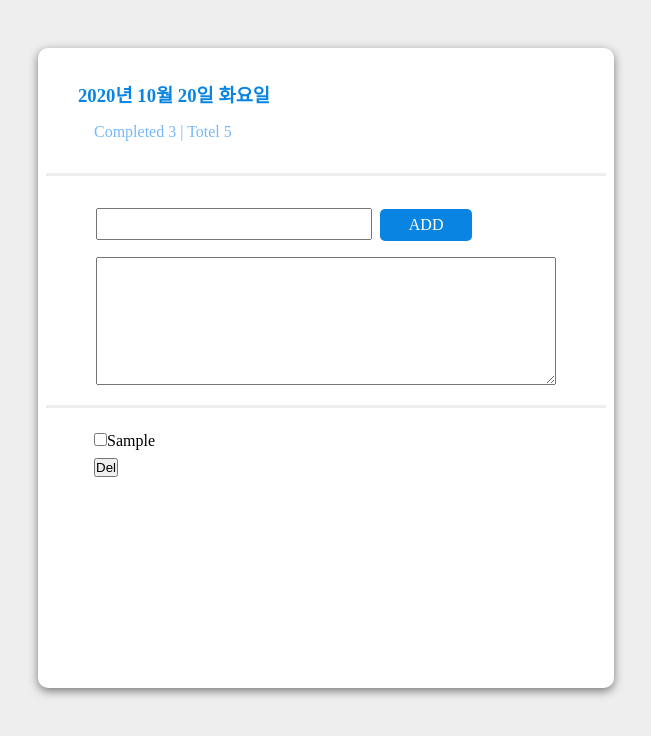
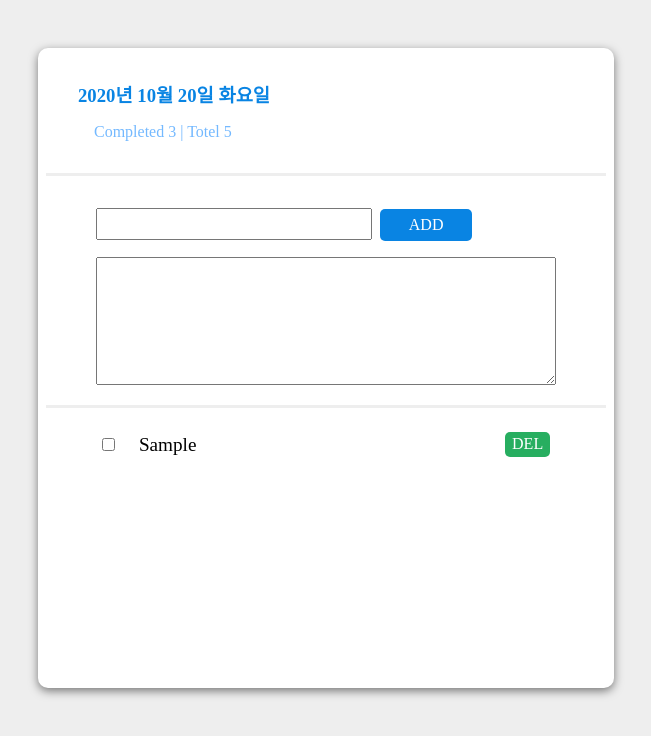
Before and after one commit to jjanmo/redux101, a React (Create React App) app: page /#/ in a window 1280 px wide. Both pictures are taken after typing "Sample", "Sample" into the empty fields and a click on the button "ADD". Shown: the top 736 px of the page, without its empty margins (314-965 px from the left). Built offline with nearby package versions, Linux system fonts and the light colour scheme.

Commit message:
Update detail page style

```diff
--- a/src/components/Item.js
+++ b/src/components/Item.js
@@ -5,29 +5,48 @@ import styled from 'styled-components';
 import { actionCreator } from '../store';
 
 const Todo = styled.li`
+    width: 100%;
     display: flex;
     flex-wrap: wrap;
     justify-content: space-between;
-    margin: 0.5rem 0;
+    align-items: center;
+    border-radius: 5px;
+    padding: 0.5rem;
+    transition: 0.3s;
+    &:hover {
+        background-color: #eee;
+    }
 `;
 const SLink = styled(Link)`
-    width: 100%;
+    width: 80%;
     display: inline-block;
+`;
+const Title = styled.span`
+    margin: 0 0.2rem;
+    padding: 0.3rem;
+    font-size: 1.2rem;
+`;
+const Button = styled.button`
+    all: unset;
+    cursor: pointer;
+    width: 10%;
+    text-align: center;
+    text-transform: uppercase;
+    padding: 0.2rem 0;
+    border-radius: 5px;
+    color: #fff;
+    background-color: #27ae60;
 `;
 
 function Item({ dispatchDeleteTodo, ...rest }) {
     return (
-        <>
-            <Todo>
-                <SLink to={`/${rest.id}`}>
-                    <div>
-                        <input type="checkbox" name="checkbox" />
-                        <span>{rest.todo.title}</span>
-                    </div>
-                </SLink>
-            </Todo>
-            <button onClick={dispatchDeleteTodo}>Del</button>
-        </>
+        <Todo>
+            <input type="checkbox" name="checkbox" />
+            <SLink to={`/${rest.id}`}>
+                <Title>{rest.todo.title}</Title>
+            </SLink>
+            <Button onClick={dispatchDeleteTodo}>Del</Button>
+        </Todo>
     );
 }
 
--- a/src/components/List.js
+++ b/src/components/List.js
@@ -3,7 +3,7 @@ import { connect } from 'react-redux';
 import styled from 'styled-components';
 import Item from './Item';
 
-const Container = styled.div`
+const Container = styled.ul`
     margin: 0 0.5rem;
     border-top: 3px solid #eee;
     display: flex;
--- a/src/routers/Detail.js
+++ b/src/routers/Detail.js
@@ -9,20 +9,92 @@ const Container = styled.section`
     border-radius: 10px;
     background-color: #fff;
     box-shadow: 0 3px 10px rgba(0, 0, 0, 0.5);
-    padding: 3rem;
+    padding: 5rem;
+    display: flex;
+    flex-wrap: wrap;
+    flex-direction: column;
+    position: relative;
 `;
-const Title = styled.h1``;
-const Status = styled.div``;
-const Contents = styled.div``;
-const Date = styled.div``;
+const Title = styled.h1`
+    margin: 0.5rem 0;
+    font-size: 2rem;
+    width: 100%;
+`;
+const Row = styled.div`
+    background-color: rgba(129, 236, 236, 0.2);
+    color: #34495e;
+    text-align: right;
+    padding: 0.3rem 1rem;
+    width: 100%;
+`;
+const Contents = styled.div`
+    font-size: 1.5rem;
+    margin-top: 1rem;
+    padding: 1rem;
+    border-top: 3px solid #eee;
+`;
+
+const Buttons = styled.div`
+    position: absolute;
+    bottom: 5%;
+    left: 50%;
+    transform: translateX(-50%);
+    display: flex;
+    justify-content: space-around;
+    width: 70%;
+`;
+
+const Button = styled.button`
+    outline: none;
+    border: none;
+    text-transform: uppercase;
+    border-radius: 20px;
+    text-align: center;
+    padding: 0.4rem 1.2rem;
+    cursor: pointer;
+    font-size: 1.1rem;
+    transition: 0.4s;
+    &:hover {
+        border-radius: 1px;
+    }
+    &:first-child {
+        color: #fff;
+        background-color: #16a085;
+    }
+    &:nth-child(2) {
+        color: #fff;
+        background-color: #27ae60;
+    }
+    &:last-child {
+        color: #fff;
+        background-color: #2980b9;
+    }
+`;
+
+function parseDate(string) {
+    const year = string.substring(11, 15);
+    const month = string.substring(4, 7);
+    const date = string.substring(8, 10);
+    const week = string.substring(0, 3);
+    return `${year} ${month} ${date} ${week}`;
+}
 
 function Detail({ todoObj }) {
     return (
         <Container>
             <Title>{todoObj?.todo.title}</Title>
-            <Status>{todoObj?.status ? 'Completed 👍' : 'Progressing 🙏'}</Status>
+            <Row>
+                <span>
+                    {todoObj ? (todoObj.status ? 'Completed 👍 | ' : 'Progressing 🙏 | ') : ''}
+                </span>
+                <span>{todoObj ? parseDate(todoObj.date) : ''}</span>
+            </Row>
             <Contents>{todoObj?.todo.contents}</Contents>
-            <Date>{todoObj?.date}</Date>
+            <Buttons>
+                <Button>edit</Button>
+                <Button>del</Button>
+                <Button>back</Button>
+            </Buttons>
         </Container>
     );
 }
```
